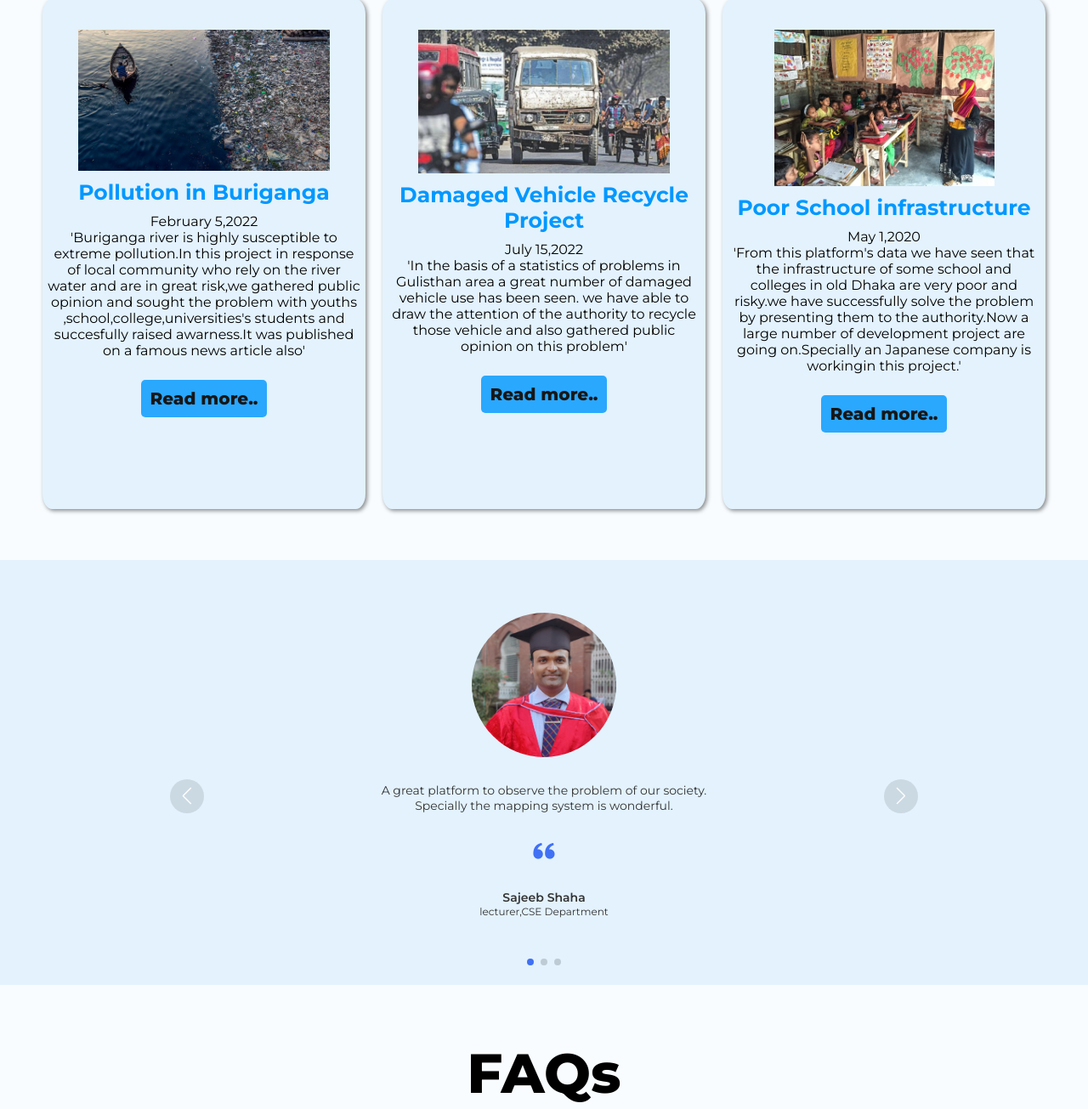
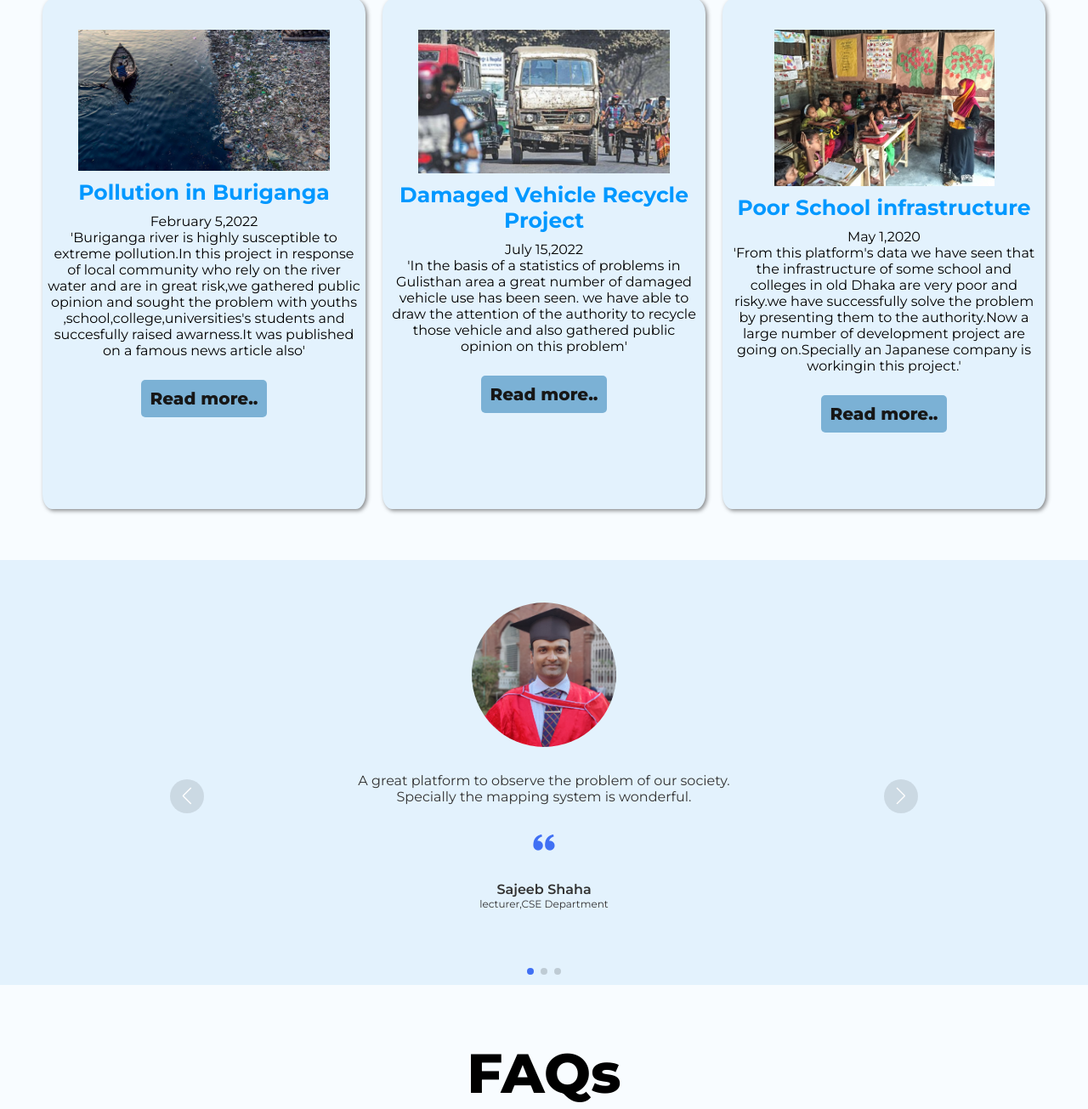
Before and after one commit to mirzatawhid/Prokash, a PHP site: page / in a window 1280 px wide. Shown: the part 2449-3754 px from the top of the page at 85% size. Run offline with PHP 8.4, Linux system fonts and the light colour scheme.

Commit message:
Sir Presentation

```diff
--- a/register.php
+++ b/register.php
@@ -144,7 +144,7 @@
         } else {
 
 
-          $sql = "INSERT INTO user_details VALUES (?,?,?,?,?,?,?,?,?,?,?)";
+          $sql = "INSERT INTO user_details VALUES (?,?,?,?,?,?,?,?,?,?,?,NULL)";
           if ($stmt = mysqli_prepare($conn, $sql)) {
             mysqli_stmt_bind_param($stmt, "issssssssss", $id, $fullname, $username, $email, $mobile, $password, $address, $nid, $state, $city, $district);
 
--- a/style.css
+++ b/style.css
@@ -335,7 +335,7 @@ label a{
 .slide p {
   text-align: center;
   padding: 0 160px;
-  font-size: 14px;
+  font-size: 16px;
   font-weight: 400;
   color: #333;
 }
@@ -349,7 +349,7 @@ label a{
   align-items: center;
 }
 .details .name {
-  font-size: 14px;
+  font-size: 16px;
   font-weight: 600;
   color: #333;
 }
@@ -444,7 +444,7 @@ label a{
 .card button{
     margin-top: 25px;
     margin-bottom: 20px;
-    background-color: #0099ffd0;
+    background-color: #64a3cdd0;
     padding: 10px;
     border-radius: 5px;
     cursor: pointer;
```
Also changed, not shown: Complaint_Media/646ee64a13990_wall.jpg (added), Complaint_Media/6481797a42e72_wall2.png (added), User_DP/wall2.png (added).
